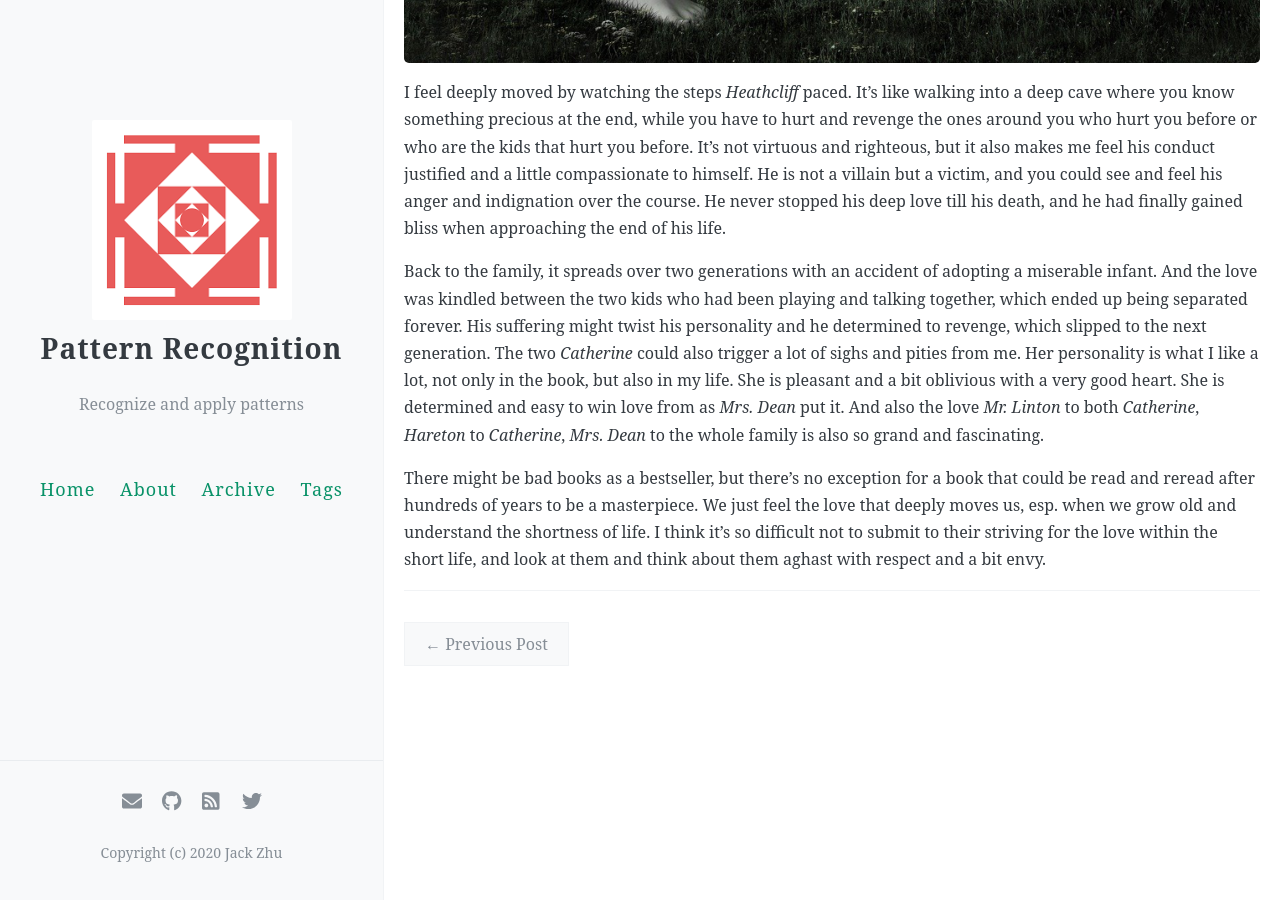
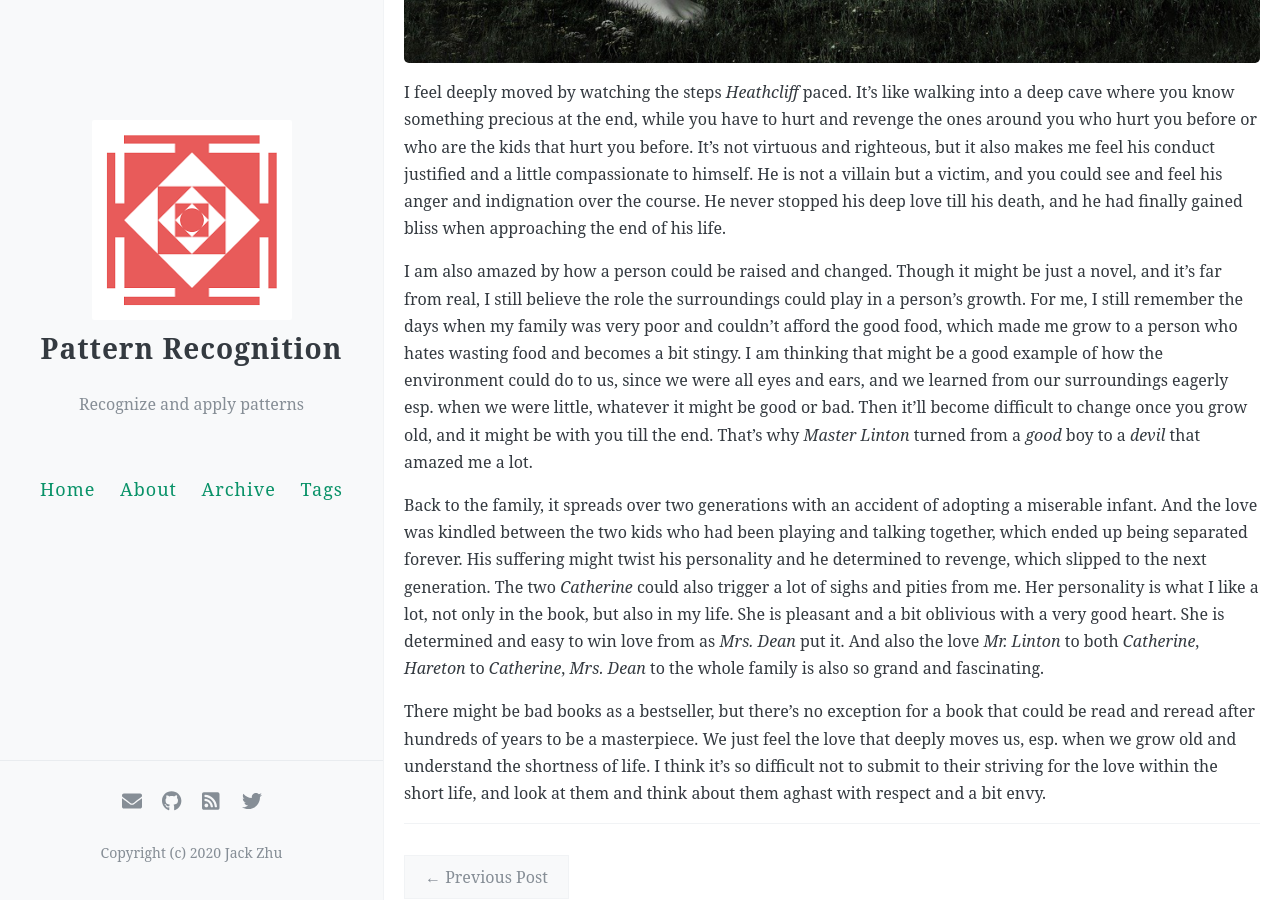
Before and after one commit to jackzhu2050/jackzhu2050.github.io, a Jekyll site: the page built from _posts/2020-06-04-wuthering-height.md, in a window 1280 px wide and 900 px high, scrolled down 651 px. Built offline with Jekyll 4.4.1, drawn with Linux system fonts in a browser that asks for light colours; comment, search, counter and statistics services are not loaded.

Commit message:
added a bit content

```diff
--- a/_posts/2020-06-04-wuthering-height.md
+++ b/_posts/2020-06-04-wuthering-height.md
@@ -15,6 +15,8 @@ And then it's *Wuthering Heights*. It is absolutely a masterpiece, while I didn'
 
 I feel deeply moved by watching the steps *Heathcliff* paced. It's like walking into a deep cave where you know something precious at the end, while you have to hurt and revenge the ones around you who hurt you before or who are the kids that hurt you before. It's not virtuous and righteous, but it also makes me feel his conduct justified and a little compassionate to himself. He is not a villain but a victim, and you could see and feel his anger and indignation over the course. He never stopped his deep love till his death, and he had finally gained bliss when approaching the end of his life.
 
+I am also amazed by how a person could be raised and changed. Though it might be just a novel, and it's far from real, I still believe the role the surroundings could play in a person's growth. For me, I still remember the days when my family was very poor and couldn't afford the good food, which made me grow to a person who hates wasting food and becomes a bit stingy. I am thinking that might be a good example of how the environment could do to us, since we were all eyes and ears, and we learned from our surroundings eagerly esp. when we were little, whatever it might be good or bad. Then it'll become difficult to change once you grow old, and it might be with you till the end. That's why *Master Linton* turned from a *good* boy to a *devil* that amazed me a lot.
+
 Back to the family, it spreads over two generations with an accident of adopting a miserable infant. And the love was kindled between the two kids who had been playing and talking together, which ended up being separated forever. His suffering might twist his personality and he determined to revenge, which slipped to the next generation. The two *Catherine* could also trigger a lot of sighs and pities from me. Her personality is what I like a lot, not only in the book, but also in my life. She is pleasant and a bit oblivious with a very good heart. She is determined and easy to win love from as *Mrs. Dean* put it. And also the love *Mr. Linton* to both *Catherine*, *Hareton* to *Catherine*, *Mrs. Dean* to the whole family is also so grand and fascinating.
 
 There might be bad books as a bestseller, but there's no exception for a book that could be read and reread after hundreds of years to be a masterpiece. We just feel the love that deeply moves us, esp. when we grow old and understand the shortness of life. I think it's so difficult not to submit to their striving for the love within the short life, and look at them and think about them aghast with respect and a bit envy.
```
